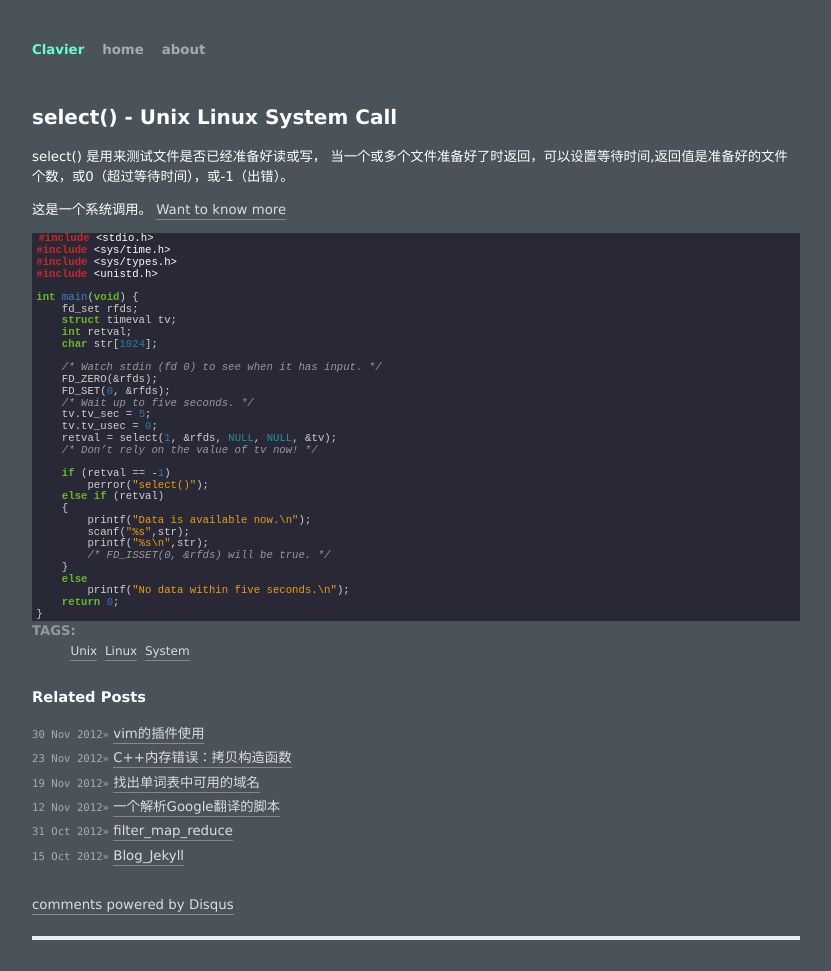
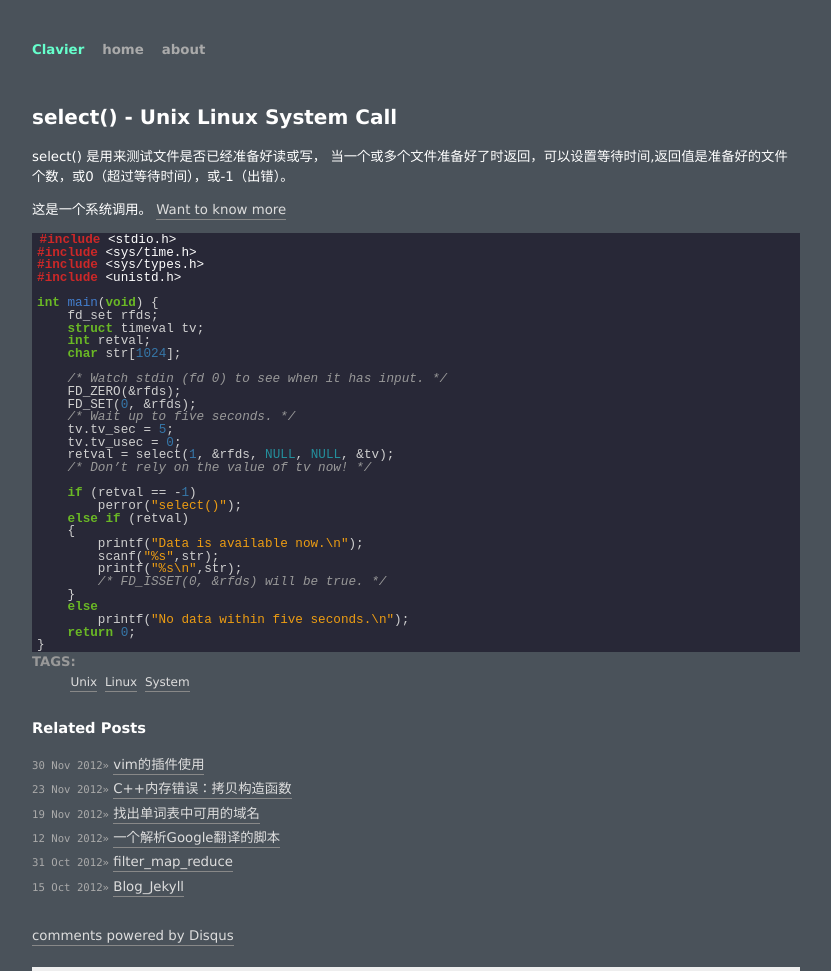
Before and after one commit to lintianzhi/lintianzhi.github.com, a Jekyll site: the page built from _posts/2012-11-3-select.md, in a window 1280 px wide. Shown: the whole page, without its empty margins (160-991 px from the left). Built offline with Jekyll 4.4.1, drawn with Linux system fonts in a browser that asks for light colours; Markdown is read by kramdown in place of the engine named in the settings; comment, search, counter and statistics services are not loaded; before the commit the page ends 940 px from its top, so only the background shows below that.

Commit message:
change action of #post pre

```diff
--- a/css/screen.css
+++ b/css/screen.css
@@ -196,10 +196,10 @@ ul.posts {
 /*
     border: 1px solid #ddd;
 */
-    font-size: 80%;
+    font-size: 95%;
     background: none repeat scroll rgb(40,40,55);
     padding: 0 .4em;
-    line-height: 1.1em;
+    line-height: 1em;
   }
 
   #post ul,
```
